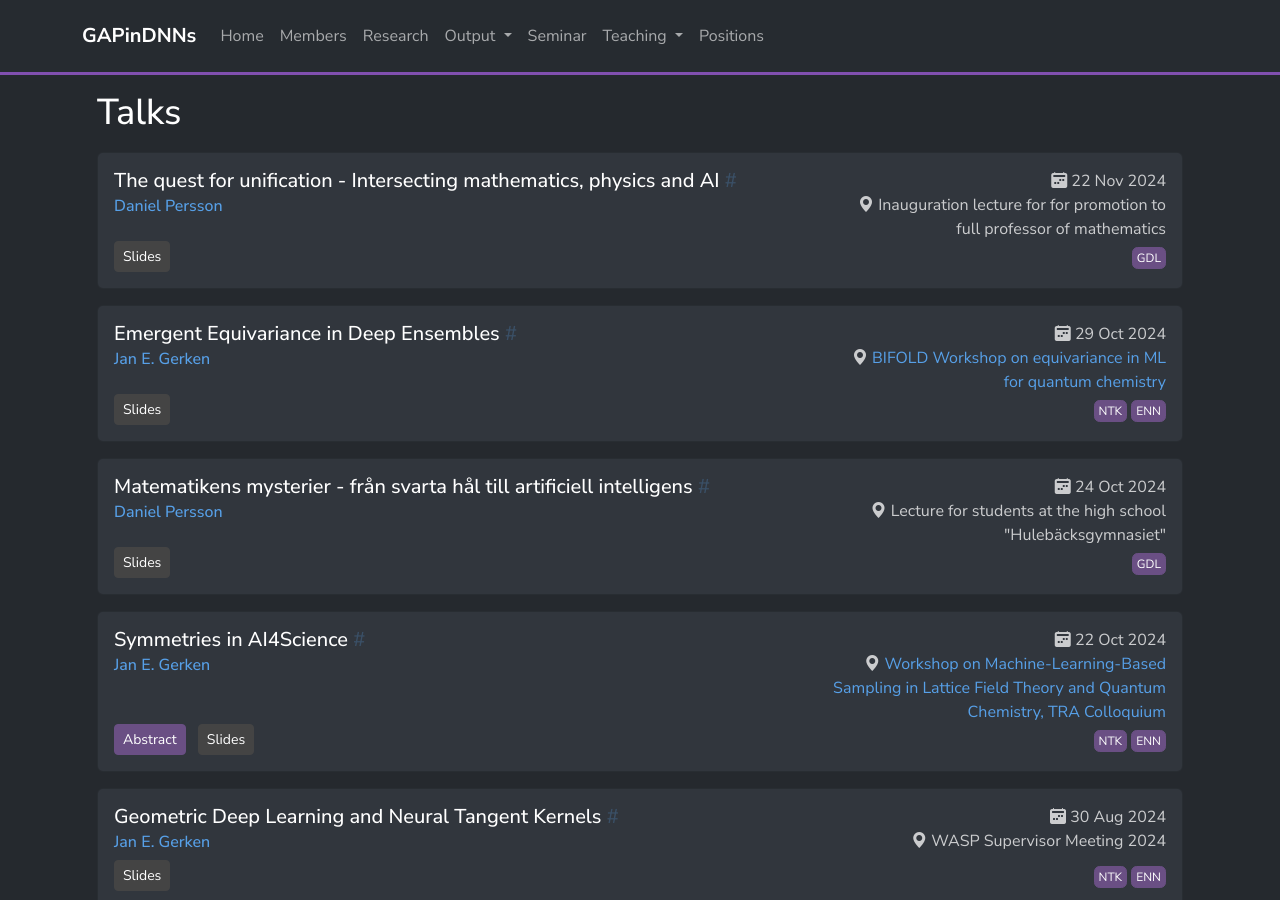
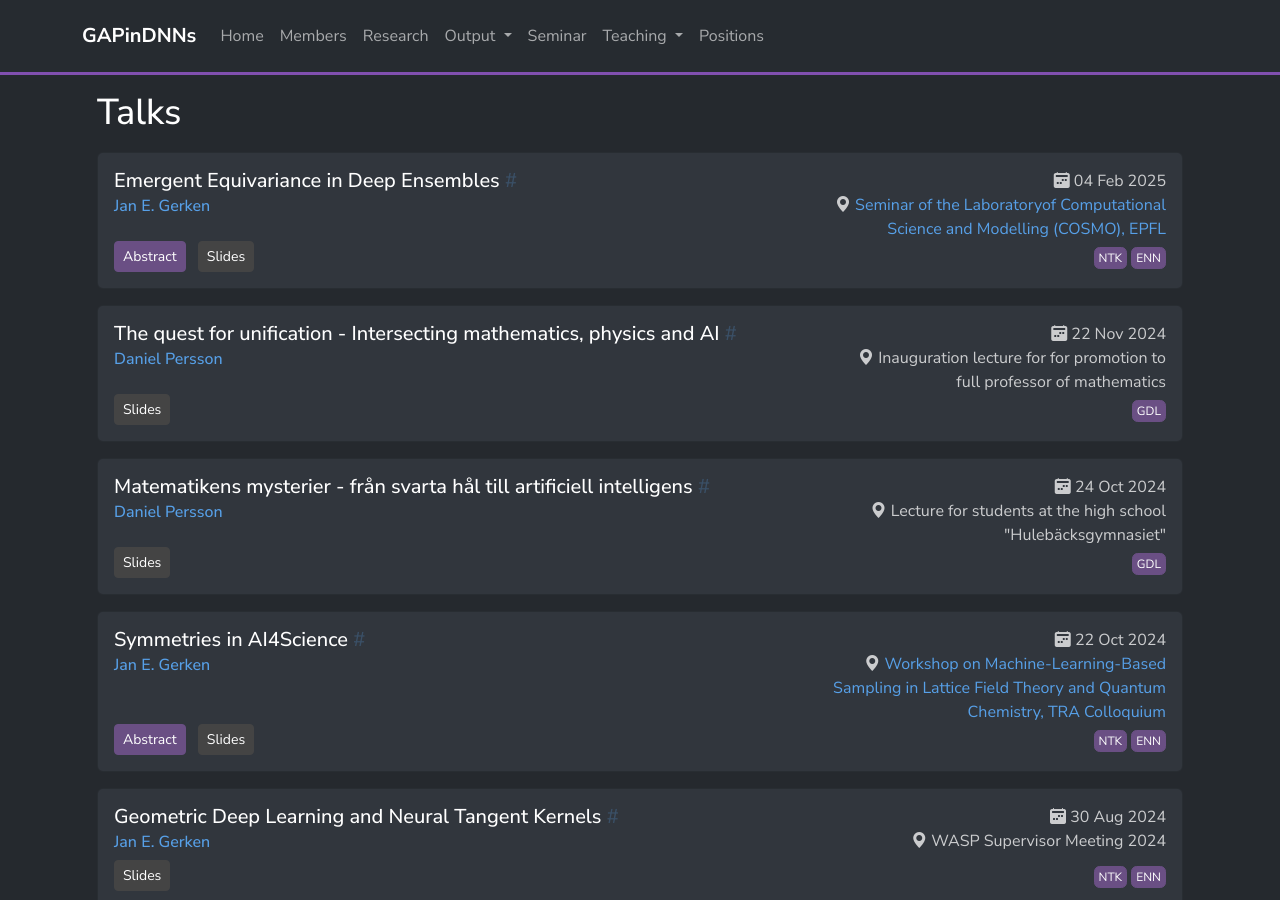
Before and after one commit to GAPinDNNs/gapindnns.github.io, a Jekyll site: the page built from _pages/talks.md, in a window 1280 px wide and 900 px high. Built offline with Jekyll 4.4.1, drawn with Linux system fonts in a browser that asks for light colours; nearby versions of some CDN libraries; some of the changed lines change nothing that is shown.

Commit message:
Add EPFL talk

```diff
--- a/_data/talks/2024-10-29-jan-gerken.yml
+++ b/_data/talks/2024-10-29-jan-gerken.yml
@@ -1,11 +1,12 @@
 title: Emergent Equivariance in Deep Ensembles
-id: 2024-10-29-jan-gerken
-date: '2024-10-29'
+id: 2025-02-04-jan-gerken
+date: '2025-02-04'
 location:
-  name: BIFOLD Workshop on equivariance in ML for quantum chemistry
-  url: https://bifold.berlin
-abstract:
-slides: /downloads/slides/2024-10-29-jan-gerken.pdf
+  name: Seminar of the Laboratoryof Computational Science and Modelling (COSMO), EPFL
+  url: https://www.epfl.ch/labs/cosmo/
+abstract: |
+  In this talk, I will discuss recent results on the symmetry properties of deep ensembles trained with data augmentation. Specifically, we show that the ensemble is equivariant at any training step, provided that data augmentation is used. Crucially, this equivariance also holds off-manifold and therefore goes beyond the intuition that data augmentation leads to approximately equivariant predictions. Furthermore, equivariance is emergent in the sense that predictions of individual ensemble members are not equivariant but their collective prediction is. Therefore, the deep ensemble is indistinguishable from a manifestly equivariant predictor. In the infinite width limit, this predictor is in fact a group convolutional neural network. We prove this theoretically using neural tangent kernel theory and verify our theoretical insights using detailed numerical experiments.  Based on joint work with Pan Kessel and Philipp Misof: http://arxiv.org/abs/2403.03103 and http://arxiv.org/abs/2406.06504
+slides: /downloads/slides/2025-02-04-jan-gerken.pdf
 video:
 speaker:
     first_name: Jan E.
```
